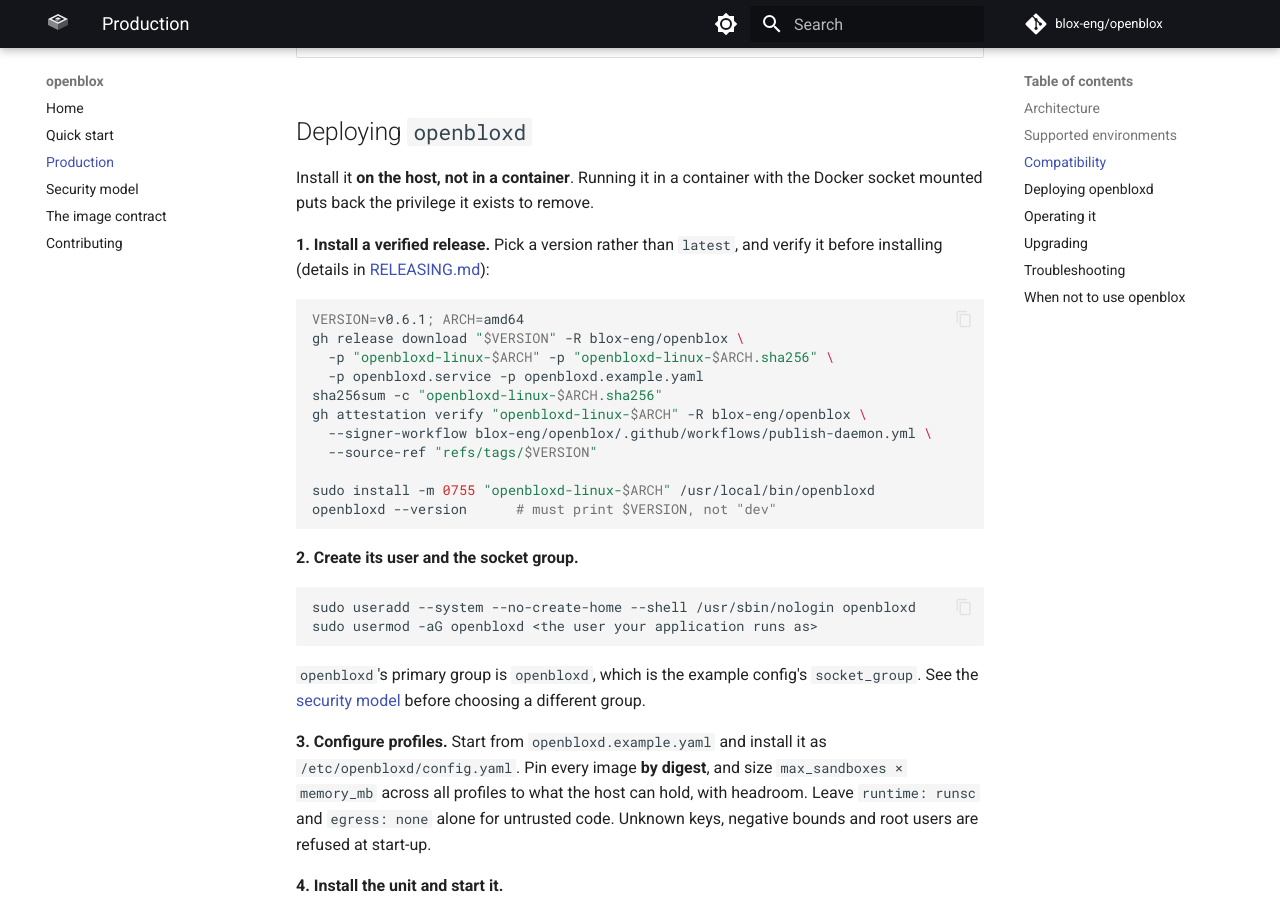
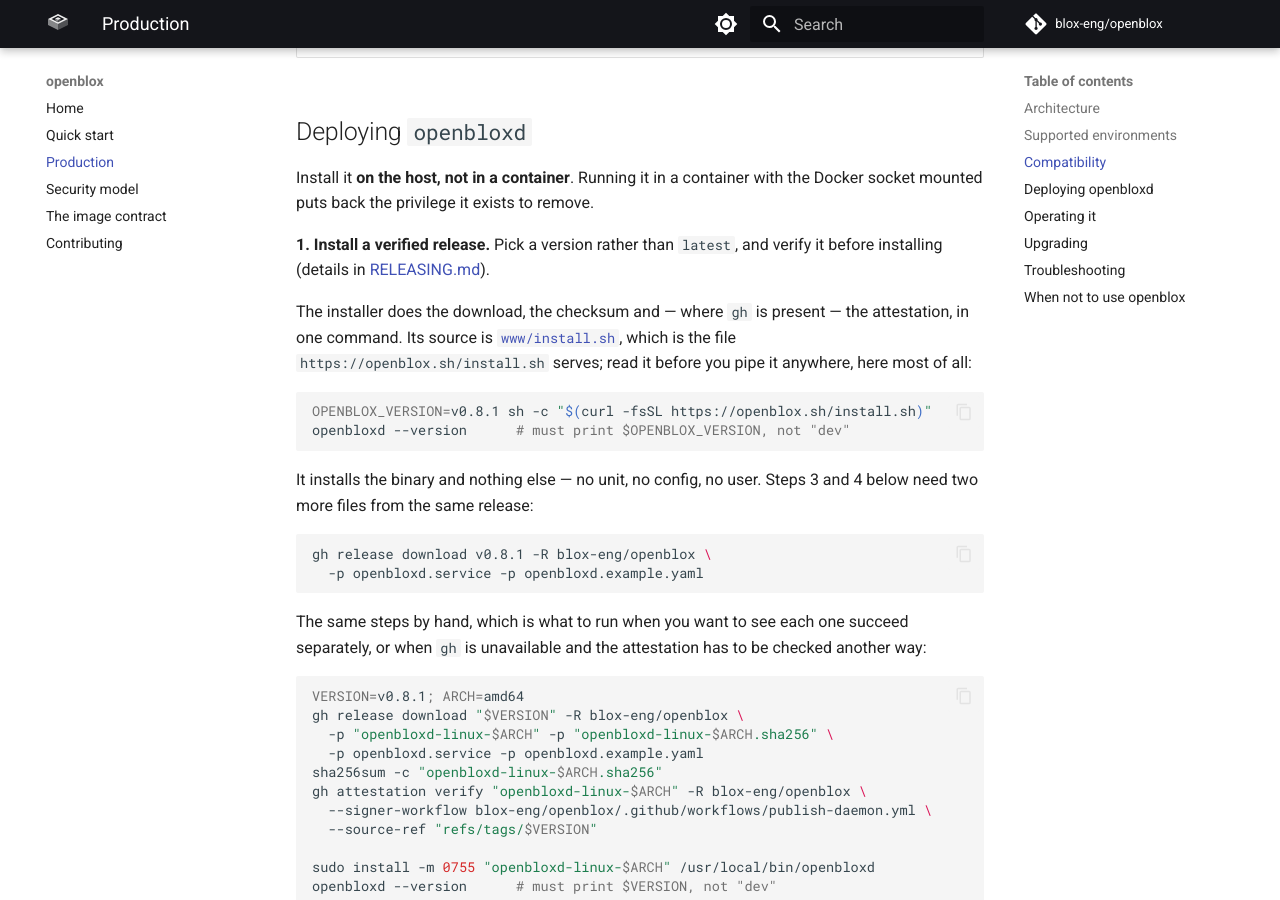
Before and after one commit to blox-eng/openblox, an MkDocs documentation site: the page built from docs/production.md, in a window 1280 px wide and 900 px high, scrolled down 1786 px. Built offline with MkDocs 1.6.1 and Material for MkDocs 9.7.7, drawn with Linux system fonts in a browser that asks for light colours; comment, search, counter and statistics services are not loaded.

Commit message:
docs: lead the README with installing, and name the installer's source
The landing page's first instruction is to pipe a script from openblox.sh
into a shell. The audience for a sandboxing project is the one that will
refuse to do that without reading it first, and nothing in the repository
said the script was www/install.sh -- so there was no way to tell that the
URL serves what the repository contains.

The README now opens with Install rather than a library quick start: the
daemon first, since that is the deployment the rest of the README argues
for, with the script linked and a command for reading it before running
it. The Go example follows as "Use it", unchanged.

Running in production gains the same one-liner above its by-hand
download-and-verify sequence, and keeps that sequence: watching each step
succeed on its own is the point when what you are installing is a policy
broker. It also names the two release files the installer does not fetch,
which the steps after it need.

Co-Authored-By: Claude Opus 5 (1M context) <noreply@anthropic.com>

````diff
--- a/docs/production.md
+++ b/docs/production.md
@@ -59,10 +59,33 @@ Docker socket mounted puts back the privilege it exists to remove.
 
 **1. Install a verified release.** Pick a version rather than `latest`, and verify it
 before installing (details in
-[RELEASING.md](https://github.com/blox-eng/openblox/blob/main/RELEASING.md#verifying-a-release)):
+[RELEASING.md](https://github.com/blox-eng/openblox/blob/main/RELEASING.md#verifying-a-release)).
+
+The installer does the download, the checksum and — where `gh` is present — the
+attestation, in one command. Its source is
+[`www/install.sh`](https://github.com/blox-eng/openblox/blob/main/www/install.sh),
+which is the file `https://openblox.sh/install.sh` serves; read it before you pipe
+it anywhere, here most of all:
 
 ```sh
-VERSION=v0.6.1; ARCH=amd64
+OPENBLOX_VERSION=v0.8.1 sh -c "$(curl -fsSL https://openblox.sh/install.sh)"
+openbloxd --version      # must print $OPENBLOX_VERSION, not "dev"
+```
+
+It installs the binary and nothing else — no unit, no config, no user. Steps 3
+and 4 below need two more files from the same release:
+
+```sh
+gh release download v0.8.1 -R blox-eng/openblox \
+  -p openbloxd.service -p openbloxd.example.yaml
+```
+
+The same steps by hand, which is what to run when you want to see each one
+succeed separately, or when `gh` is unavailable and the attestation has to be
+checked another way:
+
+```sh
+VERSION=v0.8.1; ARCH=amd64
 gh release download "$VERSION" -R blox-eng/openblox \
   -p "openbloxd-linux-$ARCH" -p "openbloxd-linux-$ARCH.sha256" \
   -p openbloxd.service -p openbloxd.example.yaml
````
Also changed, not shown: CHANGELOG.md (+11 -0 lines), README.md (+29 -4 lines).
